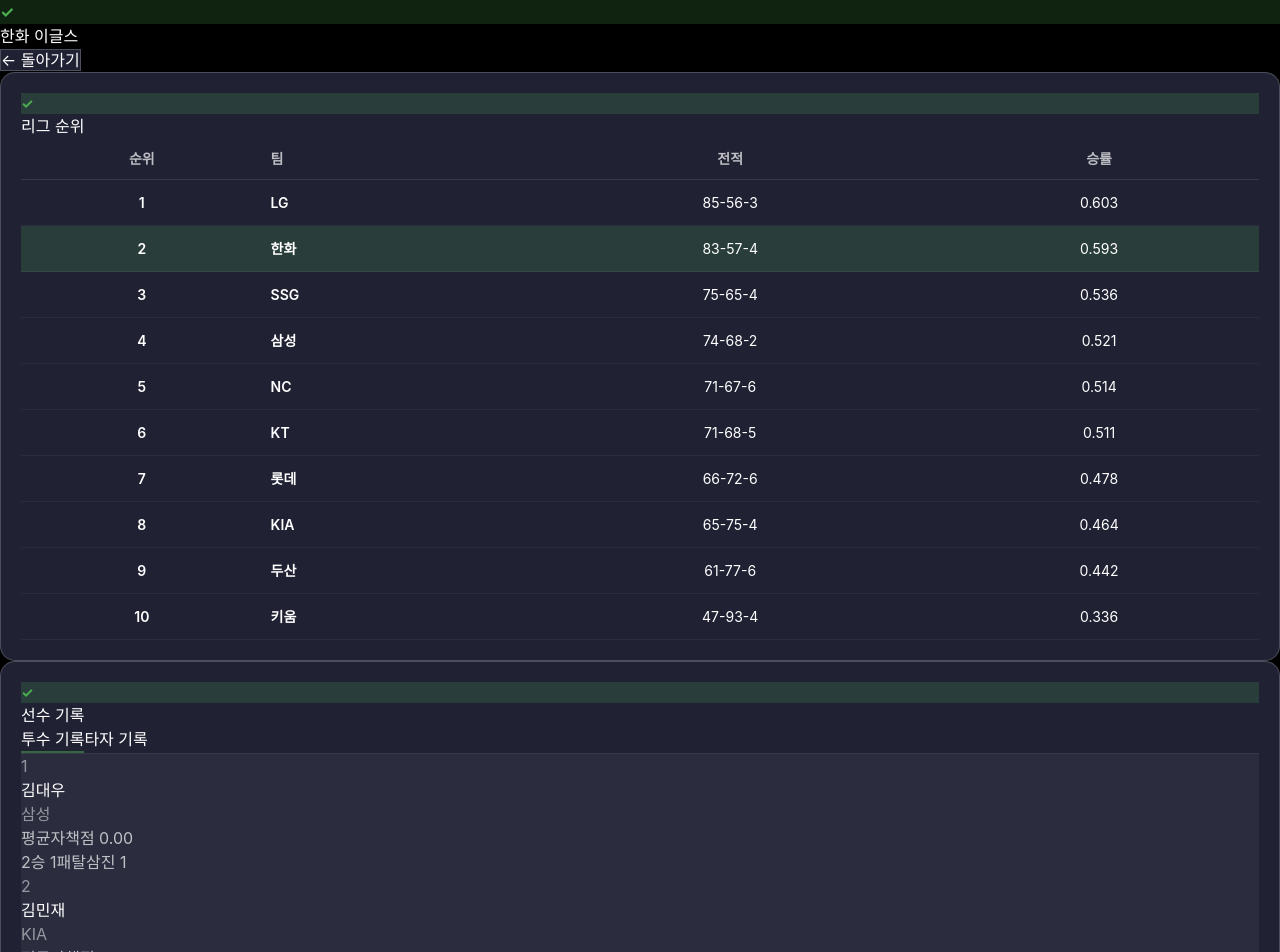
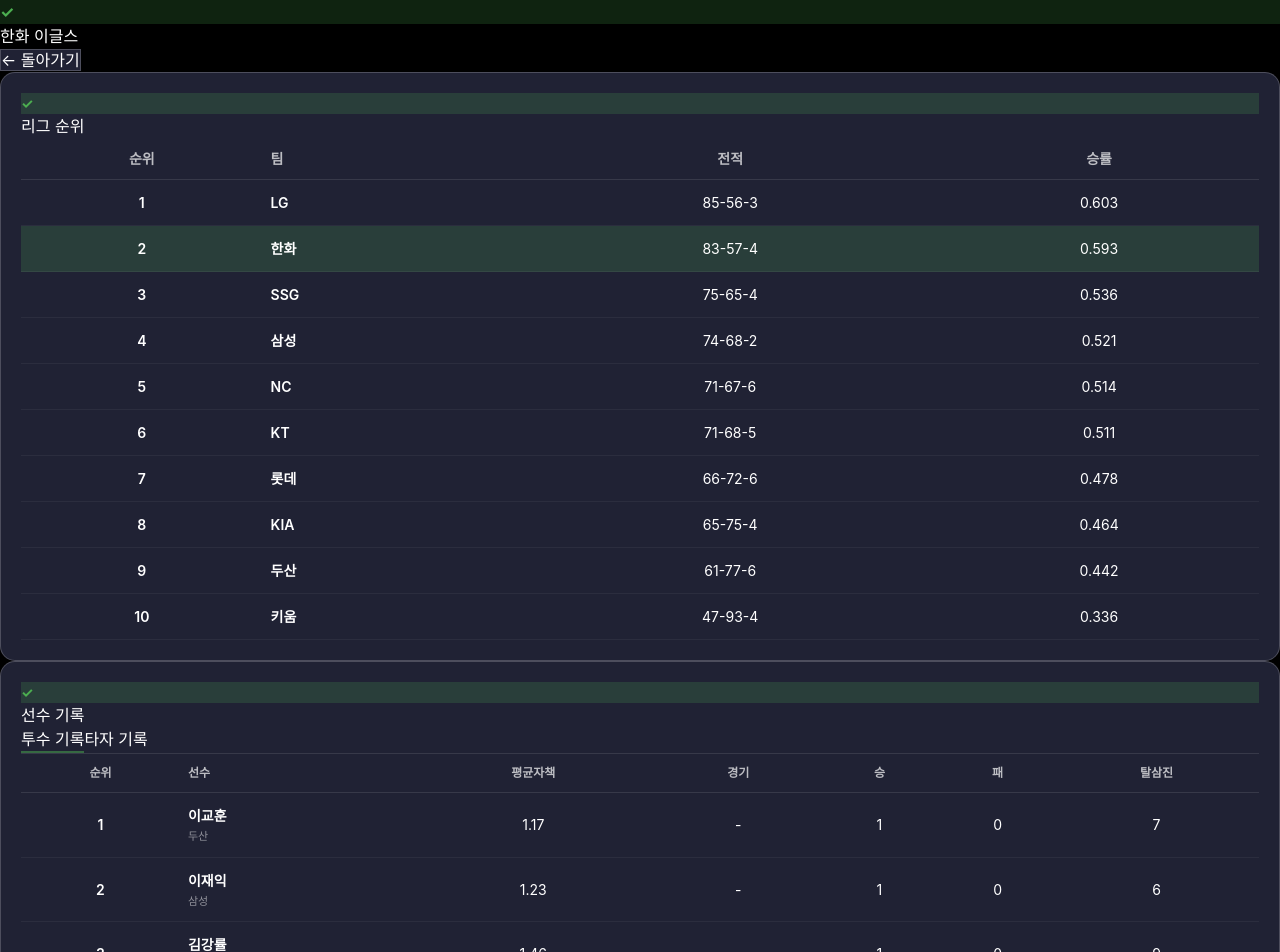
Before and after one commit to jumma9124/mysport, a React (Vite) app: page /#/baseball in a window 1280 px wide. Shown: the top 952 px of the page. Built offline with nearby package versions, Linux system fonts and the light colour scheme.

Commit message:
fix: improve data extraction and display as table format like Naver

```diff
--- a/public/data/baseball-detail.json
+++ b/public/data/baseball-detail.json
@@ -488,193 +488,193 @@
       "name": "김대우",
       "team": "삼성",
       "era": 0,
-      "wins": 2,
-      "losses": 1,
-      "so": 1
+      "wins": 0,
+      "losses": 0,
+      "so": 0
     },
     {
       "name": "김민재",
       "team": "KIA",
       "era": 0,
-      "wins": 1,
-      "losses": 2,
-      "so": 2
+      "wins": 0,
+      "losses": 0,
+      "so": 1
     },
     {
       "name": "김성민",
       "team": "SSG",
       "era": 0,
-      "wins": 2,
-      "losses": 1,
-      "so": 90
+      "wins": 1,
+      "losses": 0,
+      "so": 0
     },
     {
       "name": "김한중",
       "team": "두산",
       "era": 0,
-      "wins": 2,
-      "losses": 1,
-      "so": 1
+      "wins": 0,
+      "losses": 0,
+      "so": 0
     },
     {
       "name": "데이비슨",
       "team": "NC",
       "era": 0,
-      "wins": 1,
+      "wins": 0,
       "losses": 0,
-      "so": 90
+      "so": 0
     },
     {
       "name": "신지환",
       "team": "SSG",
       "era": 0,
-      "wins": 1,
-      "losses": 25,
-      "so": 99
+      "wins": 0,
+      "losses": 0,
+      "so": 1
     },
     {
       "name": "양현",
       "team": "삼성",
       "era": 0,
-      "wins": 4,
-      "losses": 3,
-      "so": 2
+      "wins": 0,
+      "losses": 0,
+      "so": 1
     },
     {
       "name": "유지성",
       "team": "KIA",
       "era": 0,
-      "wins": 1,
+      "wins": 0,
       "losses": 0,
-      "so": 90
+      "so": 0
     },
     {
       "name": "이상민",
       "team": "삼성",
       "era": 0,
-      "wins": 1,
-      "losses": 2,
-      "so": 2
+      "wins": 0,
+      "losses": 0,
+      "so": 1
     },
     {
       "name": "이종준",
       "team": "LG",
       "era": 0,
-      "wins": 2,
-      "losses": 1,
-      "so": 95
+      "wins": 0,
+      "losses": 0,
+      "so": 2
     },
     {
       "name": "이교훈",
       "team": "두산",
       "era": 1.17,
       "wins": 1,
-      "losses": 10,
-      "so": 4
+      "losses": 0,
+      "so": 7
     },
     {
       "name": "이재익",
       "team": "삼성",
       "era": 1.23,
       "wins": 1,
-      "losses": 7,
-      "so": 8
+      "losses": 0,
+      "so": 6
     },
     {
       "name": "김강률",
       "team": "LG",
       "era": 1.46,
       "wins": 1,
-      "losses": 1,
-      "so": 7
+      "losses": 0,
+      "so": 9
     },
     {
       "name": "성영탁",
       "team": "KIA",
       "era": 1.55,
-      "wins": 2,
-      "losses": 1,
-      "so": 38
+      "wins": 3,
+      "losses": 2,
+      "so": 30
     },
     {
       "name": "조병현",
       "team": "SSG",
       "era": 1.6,
-      "wins": 4,
-      "losses": 1,
-      "so": 42
+      "wins": 5,
+      "losses": 4,
+      "so": 79
     },
     {
       "name": "폰세",
       "team": "한화",
       "era": 1.89,
-      "wins": 1,
-      "losses": 17,
-      "so": 128
+      "wins": 17,
+      "losses": 1,
+      "so": 252
     },
     {
       "name": "이우찬",
       "team": "LG",
       "era": 1.89,
-      "wins": 1,
-      "losses": 23,
-      "so": 13
+      "wins": 0,
+      "losses": 1,
+      "so": 20
     },
     {
       "name": "백정현",
       "team": "삼성",
       "era": 1.95,
-      "wins": 1,
-      "losses": 1,
-      "so": 19
+      "wins": 2,
+      "losses": 0,
+      "so": 31
     },
     {
       "name": "이로운",
       "team": "SSG",
       "era": 1.99,
-      "wins": 5,
-      "losses": 1,
-      "so": 56
+      "wins": 6,
+      "losses": 5,
+      "so": 66
     },
     {
       "name": "최용준",
       "team": "KT",
       "era": 2,
-      "wins": 2,
-      "losses": 7,
-      "so": 13
+      "wins": 1,
+      "losses": 0,
+      "so": 5
     },
     {
       "name": "노경은",
       "team": "SSG",
       "era": 2.14,
-      "wins": 6,
-      "losses": 3,
-      "so": 60
+      "wins": 3,
+      "losses": 6,
+      "so": 68
     },
     {
       "name": "네일",
       "team": "KIA",
       "era": 2.25,
-      "wins": 4,
-      "losses": 2,
-      "so": 135
+      "wins": 8,
+      "losses": 4,
+      "so": 152
     },
     {
       "name": "앤더슨",
       "team": "SSG",
       "era": 2.25,
-      "wins": 7,
-      "losses": 3,
-      "so": 121
+      "wins": 12,
+      "losses": 7,
+      "so": 245
     },
     {
       "name": "김범수",
       "team": "한화",
       "era": 2.25,
-      "wins": 1,
-      "losses": 2,
-      "so": 30
+      "wins": 2,
+      "losses": 1,
+      "so": 41
     },
     {
       "name": "한승혁",
@@ -682,207 +682,207 @@
       "era": 2.25,
       "wins": 3,
       "losses": 3,
-      "so": 56
+      "so": 53
     },
     {
       "name": "김영우",
       "team": "LG",
       "era": 2.4,
-      "wins": 2,
-      "losses": 1,
-      "so": 49
+      "wins": 3,
+      "losses": 2,
+      "so": 56
     },
     {
       "name": "우규민",
       "team": "KT",
       "era": 2.44,
-      "wins": 2,
-      "losses": 1,
-      "so": 45
+      "wins": 1,
+      "losses": 2,
+      "so": 24
     },
     {
       "name": "김현수",
       "team": "KIA",
       "era": 2.45,
-      "wins": 2,
-      "losses": 18,
-      "so": 17
+      "wins": 0,
+      "losses": 0,
+      "so": 11
     },
     {
       "name": "주승우",
       "team": "키움",
       "era": 2.45,
       "wins": 2,
-      "losses": 16,
+      "losses": 2,
       "so": 35
     },
     {
       "name": "이상동",
       "team": "KT",
       "era": 2.49,
-      "wins": 2,
-      "losses": 3,
-      "so": 31
+      "wins": 3,
+      "losses": 0,
+      "so": 34
     },
     {
       "name": "구창모",
       "team": "NC",
       "era": 2.51,
-      "wins": 2,
-      "losses": 4,
-      "so": 14
+      "wins": 1,
+      "losses": 0,
+      "so": 18
     },
     {
       "name": "후라도",
       "team": "삼성",
       "era": 2.6,
-      "wins": 8,
-      "losses": 4,
-      "so": 177
+      "wins": 15,
+      "losses": 8,
+      "so": 142
     },
     {
       "name": "잭로그",
       "team": "두산",
       "era": 2.81,
-      "wins": 8,
-      "losses": 5,
-      "so": 146
+      "wins": 10,
+      "losses": 8,
+      "so": 156
     },
     {
       "name": "와이스",
       "team": "한화",
       "era": 2.87,
-      "wins": 5,
-      "losses": 6,
-      "so": 127
+      "wins": 16,
+      "losses": 5,
+      "so": 207
     },
     {
       "name": "임찬규",
       "team": "LG",
       "era": 3.03,
-      "wins": 7,
-      "losses": 3,
-      "so": 163
+      "wins": 11,
+      "losses": 7,
+      "so": 107
     },
     {
       "name": "원태인",
       "team": "삼성",
       "era": 3.24,
-      "wins": 4,
-      "losses": 8,
-      "so": 157
+      "wins": 12,
+      "losses": 4,
+      "so": 108
     },
     {
       "name": "고영표",
       "team": "KT",
       "era": 3.3,
-      "wins": 8,
-      "losses": 9,
-      "so": 170
+      "wins": 11,
+      "losses": 8,
+      "so": 154
     },
     {
       "name": "소형준",
       "team": "KT",
       "era": 3.3,
-      "wins": 7,
-      "losses": 1,
-      "so": 155
+      "wins": 10,
+      "losses": 7,
+      "so": 123
     },
     {
       "name": "치리노스",
       "team": "LG",
       "era": 3.31,
-      "wins": 6,
-      "losses": 11,
-      "so": 173
+      "wins": 13,
+      "losses": 6,
+      "so": 137
     },
     {
       "name": "손주영",
       "team": "LG",
       "era": 3.41,
-      "wins": 6,
-      "losses": 12,
-      "so": 153
+      "wins": 11,
+      "losses": 6,
+      "so": 132
     },
     {
       "name": "라일리",
       "team": "NC",
       "era": 3.45,
-      "wins": 7,
-      "losses": 13,
-      "so": 136
+      "wins": 17,
+      "losses": 7,
+      "so": 216
     },
     {
       "name": "송승기",
       "team": "LG",
       "era": 3.5,
-      "wins": 6,
-      "losses": 14,
-      "so": 149
+      "wins": 11,
+      "losses": 6,
+      "so": 125
     },
     {
       "name": "올러",
       "team": "KIA",
       "era": 3.62,
-      "wins": 7,
-      "losses": 15,
-      "so": 125
+      "wins": 11,
+      "losses": 7,
+      "so": 169
     },
     {
       "name": "헤이수스",
       "team": "KT",
       "era": 3.96,
       "wins": 9,
-      "losses": 16,
-      "so": 173
+      "losses": 9,
+      "so": 165
     },
     {
       "name": "콜어빈",
       "team": "두산",
       "era": 4.48,
-      "wins": 12,
-      "losses": 17,
-      "so": 142
+      "wins": 8,
+      "losses": 12,
+      "so": 128
     },
     {
       "name": "로건",
       "team": "NC",
       "era": 4.53,
-      "wins": 12,
-      "losses": 18,
-      "so": 180
+      "wins": 7,
+      "losses": 12,
+      "so": 149
     },
     {
       "name": "박세웅",
       "team": "롯데",
       "era": 4.93,
-      "wins": 13,
-      "losses": 19,
-      "so": 183
+      "wins": 11,
+      "losses": 13,
+      "so": 156
     },
     {
       "name": "하영민",
       "team": "키움",
       "era": 4.99,
-      "wins": 14,
-      "losses": 20,
-      "so": 169
+      "wins": 7,
+      "losses": 14,
+      "so": 134
     },
     {
       "name": "김광현",
       "team": "SSG",
       "era": 5,
       "wins": 10,
-      "losses": 21,
-      "so": 164
+      "losses": 10,
+      "so": 138
     },
     {
       "name": "양현종",
       "team": "KIA",
       "era": 5.06,
-      "wins": 9,
-      "losses": 22,
-      "so": 171
+      "wins": 7,
+      "losses": 9,
+      "so": 109
     }
   ],
   "headToHead": [
--- a/src/pages/BaseballDetail.tsx
+++ b/src/pages/BaseballDetail.tsx
@@ -176,46 +176,53 @@
                 {activeTab === 'pitcher' ? (
                   <div>
                     {data.pitchers.length > 0 ? (
-                      <div className="space-y-3">
+                      <div style={{ overflowX: 'auto' }}>
+                        <table style={{ width: '100%', borderCollapse: 'collapse' }}>
+                          <thead>
+                            <tr style={{ borderBottom: '1px solid rgba(255, 255, 255, 0.1)' }}>
+                              <th style={{ padding: '10px 8px', textAlign: 'center', color: 'rgba(255,255,255,0.7)', fontSize: '12px', fontWeight: 600 }}>순위</th>
+                              <th style={{ padding: '10px 8px', textAlign: 'left', color: 'rgba(255,255,255,0.7)', fontSize: '12px', fontWeight: 600 }}>선수</th>
+                              <th style={{ padding: '10px 8px', textAlign: 'center', color: 'rgba(255,255,255,0.7)', fontSize: '12px', fontWeight: 600 }}>평균자책</th>
+                              <th style={{ padding: '10px 8px', textAlign: 'center', color: 'rgba(255,255,255,0.7)', fontSize: '12px', fontWeight: 600 }}>경기</th>
+                              <th style={{ padding: '10px 8px', textAlign: 'center', color: 'rgba(255,255,255,0.7)', fontSize: '12px', fontWeight: 600 }}>승</th>
+                              <th style={{ padding: '10px 8px', textAlign: 'center', color: 'rgba(255,255,255,0.7)', fontSize: '12px', fontWeight: 600 }}>패</th>
+                              <th style={{ padding: '10px 8px', textAlign: 'center', color: 'rgba(255,255,255,0.7)', fontSize: '12px', fontWeight: 600 }}>탈삼진</th>
+                            </tr>
+                          </thead>
+                          <tbody>
                             {[...data.pitchers]
+                              .filter(p => p.era > 0)
                               .sort((a, b) => a.era - b.era)
                               .slice(0, 10)
                               .map((player: BaseballPitcher, idx) => {
                                 const isHanwha = player.team && (player.team.includes('한화') || player.team.includes('HH'));
                                 return (
-                              <div
+                                  <tr
                                     key={idx}
-                                className="p-4 rounded"
                                     style={{
-                                  background: isHanwha ? 'rgba(76, 175, 80, 0.2)' : 'rgba(255, 255, 255, 0.05)',
-                                  border: isHanwha ? '1px solid rgba(76, 175, 80, 0.5)' : 'none'
+                                      background: isHanwha ? 'rgba(76, 175, 80, 0.2)' : 'transparent',
+                                      borderBottom: '1px solid rgba(255, 255, 255, 0.05)'
                                     }}
                                   >
-                                <div className="flex justify-between items-center">
-                                  <div className="flex items-center gap-3">
-                                    <span className="text-sm font-bold" style={{ color: 'rgba(255,255,255,0.5)', minWidth: '24px' }}>
-                                      {idx + 1}
-                                    </span>
-                                    <div className="font-semibold text-lg" style={{ color: isHanwha ? '#4caf50' : 'white' }}>
-                                      {player.name}
-                                    </div>
+                                    <td style={{ padding: '12px 8px', textAlign: 'center', color: 'white', fontSize: '14px', fontWeight: 600 }}>{idx + 1}</td>
+                                    <td style={{ padding: '12px 8px', textAlign: 'left' }}>
+                                      <div style={{ display: 'flex', flexDirection: 'column', gap: '2px' }}>
+                                        <span style={{ color: isHanwha ? '#4caf50' : 'white', fontSize: '14px', fontWeight: 600 }}>{player.name}</span>
                                         {player.team && (
-                                      <span className="text-xs" style={{ color: 'rgba(255,255,255,0.5)' }}>
-                                        {player.team}
-                                      </span>
+                                          <span style={{ color: 'rgba(255,255,255,0.5)', fontSize: '11px' }}>{player.team}</span>
                                         )}
                                       </div>
-                                  <div className="text-sm" style={{ color: 'rgba(255,255,255,0.7)' }}>
-                                    평균자책점 {player.era.toFixed(2)}
-                                  </div>
-                                </div>
-                                <div className="flex gap-4 mt-2 ml-9 text-sm" style={{ color: 'rgba(255,255,255,0.7)' }}>
-                                  <span>{player.wins}승 {player.losses}패</span>
-                                  <span>탈삼진 {player.so}</span>
-                                </div>
-                              </div>
+                                    </td>
+                                    <td style={{ padding: '12px 8px', textAlign: 'center', color: 'white', fontSize: '14px' }}>{player.era > 0 ? player.era.toFixed(2) : '-'}</td>
+                                    <td style={{ padding: '12px 8px', textAlign: 'center', color: 'white', fontSize: '14px' }}>-</td>
+                                    <td style={{ padding: '12px 8px', textAlign: 'center', color: 'white', fontSize: '14px' }}>{player.wins || 0}</td>
+                                    <td style={{ padding: '12px 8px', textAlign: 'center', color: 'white', fontSize: '14px' }}>{player.losses || 0}</td>
+                                    <td style={{ padding: '12px 8px', textAlign: 'center', color: 'white', fontSize: '14px' }}>{player.so || 0}</td>
+                                  </tr>
                                 );
                               })}
+                          </tbody>
+                        </table>
                       </div>
                     ) : (
                       <div className="text-center py-8" style={{ color: 'rgba(255,255,255,0.5)' }}>
@@ -226,47 +233,50 @@
                 ) : (
                   <div>
                     {data.batters.length > 0 ? (
-                      <div className="space-y-3">
+                      <div style={{ overflowX: 'auto' }}>
+                        <table style={{ width: '100%', borderCollapse: 'collapse' }}>
+                          <thead>
+                            <tr style={{ borderBottom: '1px solid rgba(255, 255, 255, 0.1)' }}>
+                              <th style={{ padding: '10px 8px', textAlign: 'center', color: 'rgba(255,255,255,0.7)', fontSize: '12px', fontWeight: 600 }}>순위</th>
+                              <th style={{ padding: '10px 8px', textAlign: 'left', color: 'rgba(255,255,255,0.7)', fontSize: '12px', fontWeight: 600 }}>선수</th>
+                              <th style={{ padding: '10px 8px', textAlign: 'center', color: 'rgba(255,255,255,0.7)', fontSize: '12px', fontWeight: 600 }}>타율</th>
+                              <th style={{ padding: '10px 8px', textAlign: 'center', color: 'rgba(255,255,255,0.7)', fontSize: '12px', fontWeight: 600 }}>안타</th>
+                              <th style={{ padding: '10px 8px', textAlign: 'center', color: 'rgba(255,255,255,0.7)', fontSize: '12px', fontWeight: 600 }}>홈런</th>
+                              <th style={{ padding: '10px 8px', textAlign: 'center', color: 'rgba(255,255,255,0.7)', fontSize: '12px', fontWeight: 600 }}>타점</th>
+                            </tr>
+                          </thead>
+                          <tbody>
                             {[...data.batters]
-                          .sort((a, b) => b.avg - a.avg)
+                              .sort((a, b) => (b.avg || 0) - (a.avg || 0))
                               .slice(0, 10)
                               .map((player: BaseballBatter, idx) => {
                                 const isHanwha = player.team && (player.team.includes('한화') || player.team.includes('HH'));
                                 return (
-                              <div
+                                  <tr
                                     key={idx}
-                                className="p-4 rounded"
                                     style={{
-                                  background: isHanwha ? 'rgba(76, 175, 80, 0.2)' : 'rgba(255, 255, 255, 0.05)',
-                                  border: isHanwha ? '1px solid rgba(76, 175, 80, 0.5)' : 'none'
+                                      background: isHanwha ? 'rgba(76, 175, 80, 0.2)' : 'transparent',
+                                      borderBottom: '1px solid rgba(255, 255, 255, 0.05)'
                                     }}
                                   >
-                                <div className="flex justify-between items-center">
-                                  <div className="flex items-center gap-3">
-                                    <span className="text-sm font-bold" style={{ color: 'rgba(255,255,255,0.5)', minWidth: '24px' }}>
-                                      {idx + 1}
-                                    </span>
-                                    <div className="font-semibold text-lg" style={{ color: isHanwha ? '#4caf50' : 'white' }}>
-                                      {player.name}
-                                    </div>
+                                    <td style={{ padding: '12px 8px', textAlign: 'center', color: 'white', fontSize: '14px', fontWeight: 600 }}>{idx + 1}</td>
+                                    <td style={{ padding: '12px 8px', textAlign: 'left' }}>
+                                      <div style={{ display: 'flex', flexDirection: 'column', gap: '2px' }}>
+                                        <span style={{ color: isHanwha ? '#4caf50' : 'white', fontSize: '14px', fontWeight: 600 }}>{player.name}</span>
                                         {player.team && (
-                                      <span className="text-xs" style={{ color: 'rgba(255,255,255,0.5)' }}>
-                                        {player.team}
-                                      </span>
+                                          <span style={{ color: 'rgba(255,255,255,0.5)', fontSize: '11px' }}>{player.team}</span>
                                         )}
                                       </div>
-                                  <div className="text-sm" style={{ color: 'rgba(255,255,255,0.7)' }}>
-                                    타율 {player.avg.toFixed(3)}
-                                  </div>
-                                </div>
-                                <div className="flex gap-4 mt-2 ml-9 text-sm" style={{ color: 'rgba(255,255,255,0.7)' }}>
-                                  <span>안타 {player.hits}</span>
-                                  <span>홈런 {player.hr}</span>
-                                  <span>타점 {player.rbi}</span>
-                                </div>
-                              </div>
+                                    </td>
+                                    <td style={{ padding: '12px 8px', textAlign: 'center', color: 'white', fontSize: '14px' }}>{player.avg > 0 ? player.avg.toFixed(3) : '-'}</td>
+                                    <td style={{ padding: '12px 8px', textAlign: 'center', color: 'white', fontSize: '14px' }}>{player.hits || 0}</td>
+                                    <td style={{ padding: '12px 8px', textAlign: 'center', color: 'white', fontSize: '14px' }}>{player.hr || 0}</td>
+                                    <td style={{ padding: '12px 8px', textAlign: 'center', color: 'white', fontSize: '14px' }}>{player.rbi || 0}</td>
+                                  </tr>
                                 );
                               })}
+                          </tbody>
+                        </table>
                       </div>
                     ) : (
                       <div className="text-center py-8" style={{ color: 'rgba(255,255,255,0.5)' }}>
```
Also changed, not shown: scripts/crawl-baseball.cjs (+39 -58 lines). Lines whose indentation alone changed are shown as unchanged.
